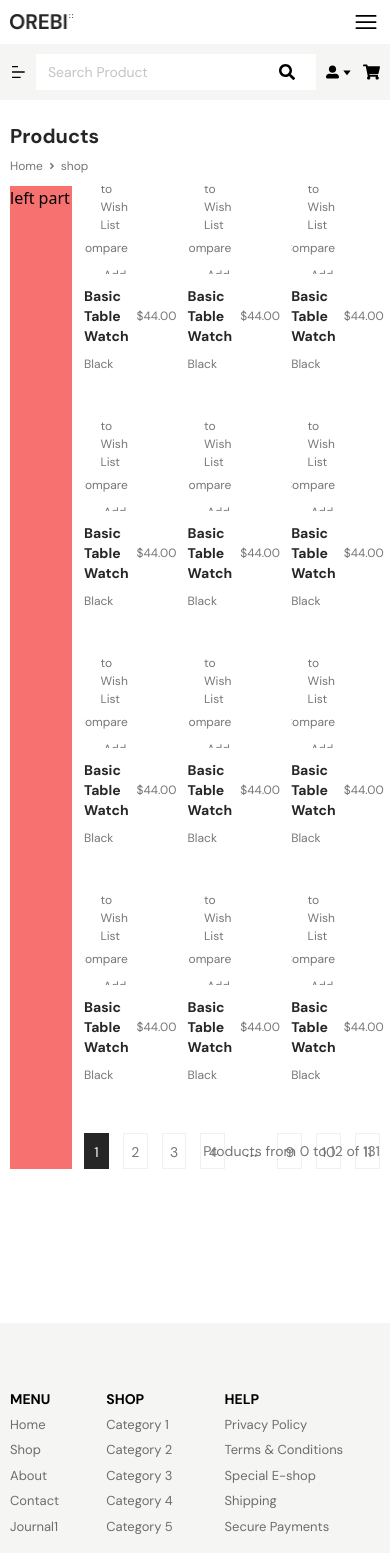
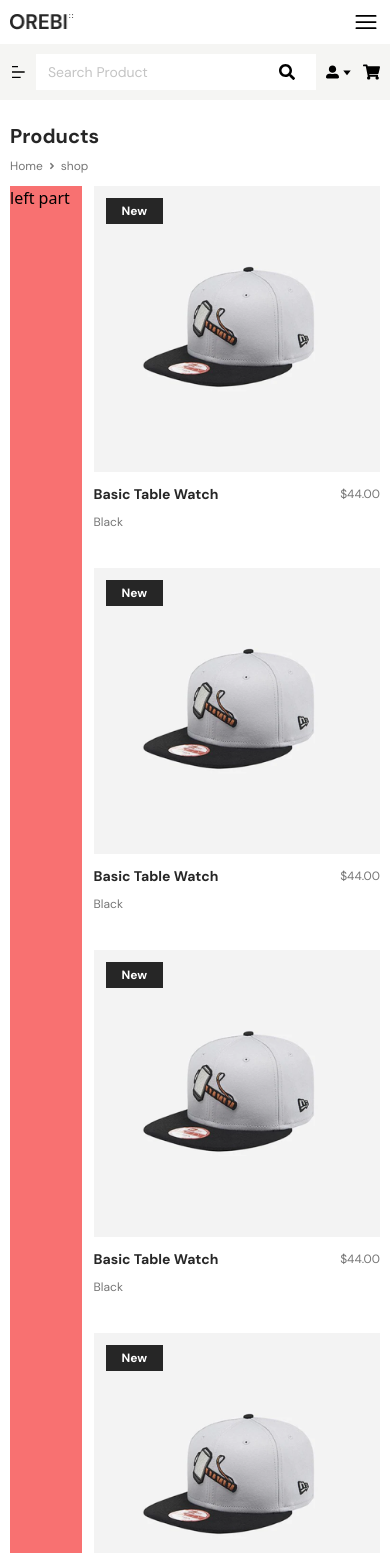
Before and after one commit to AK-Polash/oreby, a React (Create React App) app: page /shop in a window 390 px wide. Shown: the top 1553 px of the page. Built offline with nearby package versions, Linux system fonts and the light colour scheme.

Commit message:
responsive design added on pagination  of shop page

```diff
--- a/src/components/layout/Pagination.js
+++ b/src/components/layout/Pagination.js
@@ -17,10 +17,13 @@ function Items({ currentItems }) {
   return (
     <>
       {currentItems &&
-        currentItems.map((item) => (
-          <div className="w-[30%]">
+        currentItems.map((item, index) => (
+          <div
+            key={index}
+            className="w-full sm:w-[47%] md:w-[31.7%] lg:w-[30%]"
+          >
             <Product
-              className="mb-12 w-full"
+              className="mb-9 w-full lg:mb-12"
               imgClass="w-full"
               src="assets/so1.png"
               alt="special_offer_1"
@@ -54,10 +57,11 @@ const Pagination = ({ itemsPerPage }) => {
 
   return (
     <>
-      <div className="flex flex-wrap justify-between xl:gap-x-10">
+      <div className="sm:flex sm:flex-wrap sm:justify-between xl:gap-x-10">
         <Items currentItems={currentItems} />
       </div>
 
+      <div className="flex flex-wrap items-center justify-between gap-x-6">
         <ReactPaginate
           breakLabel="..."
           breakClassName="w-9 h-9 text-center"
@@ -66,7 +70,7 @@ const Pagination = ({ itemsPerPage }) => {
           pageRangeDisplayed={4}
           pageCount={pageCount}
           renderOnZeroPageCount={null}
-        containerClassName="flex gap-x-3.5"
+          containerClassName="flex flex-wrap gap-y-[10px] gap-x-3.5"
           pageClassName="w-9 h-9 leading-9 text-center border border-solid border-smoke font-dm font-normal text-sm text-secondary"
           pageLinkClassName="inline-block w-full h-full"
           previousClassName="hidden"
@@ -74,9 +78,10 @@ const Pagination = ({ itemsPerPage }) => {
           activeClassName="w-9 h-9 leading-9 text-center border border-solid border-transparent font-dm font-normal text-sm !text-pure bg-primary"
         />
 
-      <p className="absolute bottom-0 right-0 py-2 font-dm text-sm font-normal text-secondary">
+        <p className="bottom-0 right-0 py-2 font-dm text-xs font-normal text-secondary lg:text-sm xl:absolute">
           Products from {itemOffset} to {endOffset} of {items.length}
         </p>
+      </div>
     </>
   );
 };
--- a/src/index.css
+++ b/src/index.css
@@ -36,3 +36,6 @@
     margin: 0 -40px;
   }
 }
+.active{
+  color: red;
+}
```
Lines whose indentation alone changed are shown as unchanged.
